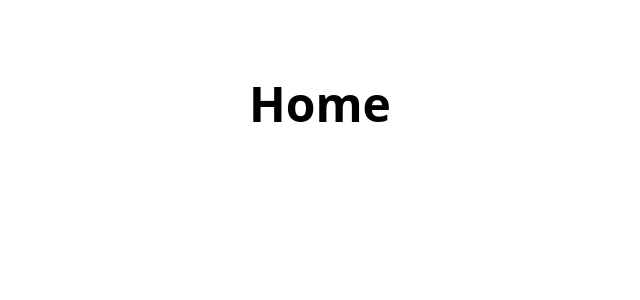
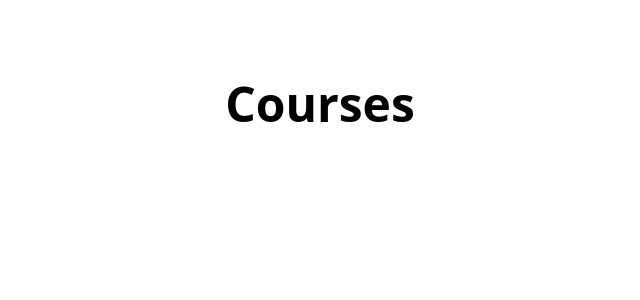
Before and after one commit to kunal021/courses.io-1.0-, a React (Vite) app in the folder client/: page / in a window 1280 px wide. Shown: the top 300 px of the page, without its empty margins (320-960 px from the left). Built offline with nearby package versions, Linux system fonts and the light colour scheme.

Commit message:
chaged home

```diff
--- a/client/src/components/Home.jsx
+++ b/client/src/components/Home.jsx
@@ -1,5 +1,11 @@
+import { Link } from "react-router-dom";
+
 function Home() {
-  return <div className="text-center m-20 text-5xl font-black">Home</div>;
+  return (
+    <div className="text-center m-20 text-5xl font-black">
+      <Link to={"/courses"}>Courses</Link>
+    </div>
+  );
 }
 
 export default Home;
```
